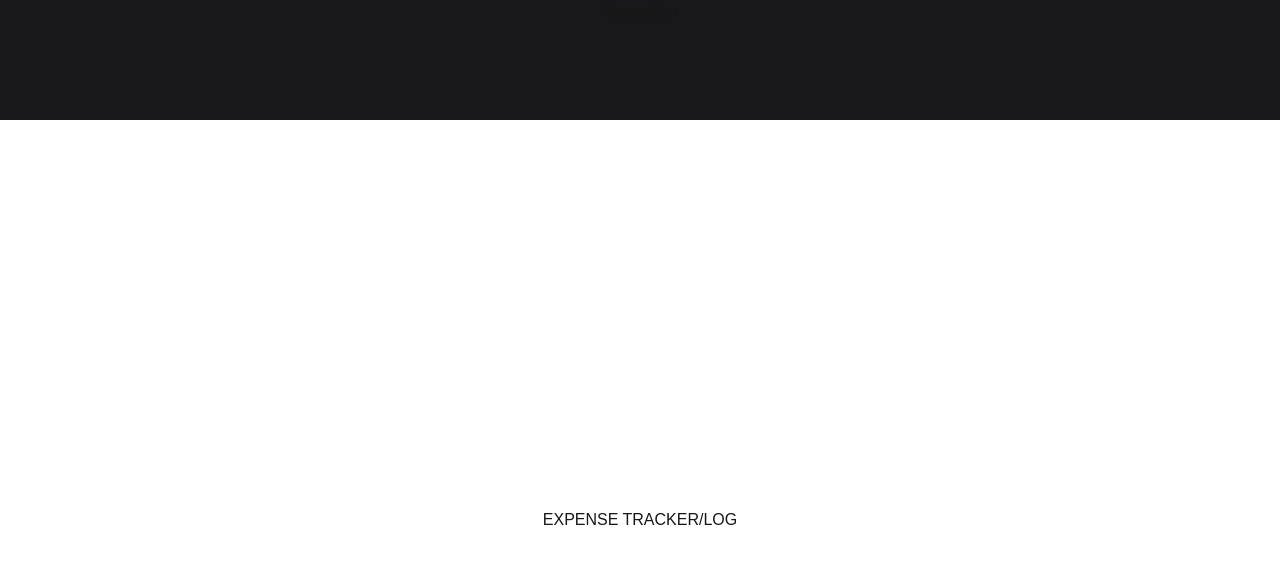
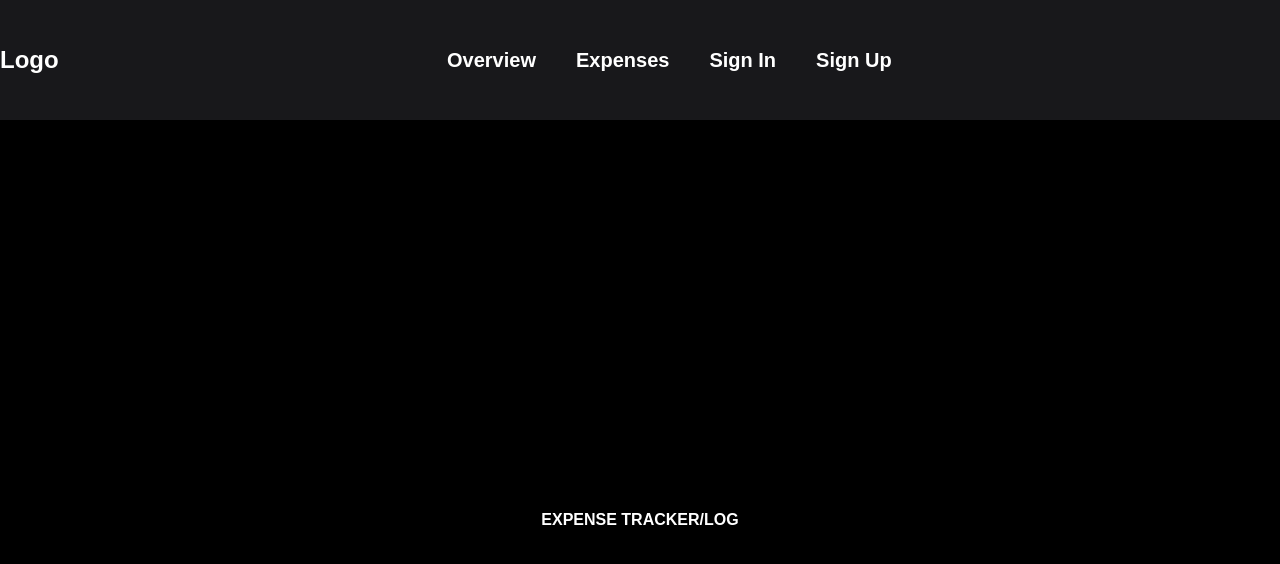
Before and after one commit to JosueSalazaku/expense-log, a Next.js app: page / in a window 1280 px wide. Shown: the top 564 px of the page. Built offline with nearby package versions, Linux system fonts and the light colour scheme.

Commit message:
Refactor Navigation component to include logo and navigation links

```diff
--- a/src/app/Components/Navigation.tsx
+++ b/src/app/Components/Navigation.tsx
@@ -1,9 +1,16 @@
+import Link from 'next/link'
 import React from 'react'
 
 export default function Navigation() {
   return (
-    <nav className='w-screen h-[120px] flex flex-row justify-center item-center bg-zinc-900'>
-      Navigation
+    <nav className='w-screen h-[120px] flex flex-row justify-between items-center bg-zinc-900'>
+      <Link href="/" className='text-2xl font-bold'>Logo</Link>
+      <ul className='flex flex-row justify-center items-center font-bold gap-10 text-xl w-full'>
+        <li><Link href="/dashboard">Overview</Link></li>
+        <li><Link href="/expenses">Expenses</Link></li>
+        <li><Link href="/sign-in">Sign In</Link></li>
+        <li><Link href="/sign-up">Sign Up</Link></li>
+      </ul>
     </nav>
   )
 }
--- a/src/app/layout.tsx
+++ b/src/app/layout.tsx
@@ -29,7 +29,7 @@ export default function RootLayout({
   <ClerkProvider>
     <html lang="en">
       <body
-        className={`${geistSans.variable} ${geistMono.variable} antialiased`}
+        className={`${geistSans.variable} ${geistMono.variable} antialiased bg-black text-white font-bold`}
         >
        <Navigation />
         {children}
--- a/src/app/sign-in/[[...sign-in]]/page.tsx
+++ b/src/app/sign-in/[[...sign-in]]/page.tsx
@@ -1,5 +1,11 @@
-import { SignIn } from '@clerk/nextjs'
+"use client";
+
+import { SignIn } from "@clerk/nextjs";
 
 export default function Page() {
-  return <SignIn />
+  return (
+    <div className="flex items-center justify-center mt-8">
+      <SignIn path="/sign-in" />
+   </div>
+  );
 }
--- a/src/app/sign-up/[[...sign-up]]/page.tsx
+++ b/src/app/sign-up/[[...sign-up]]/page.tsx
@@ -1,5 +1,11 @@
-import { SignUp } from '@clerk/nextjs'
+"use client";
+
+import { SignUp } from "@clerk/nextjs";
 
 export default function Page() {
-  return <SignUp />
+  return (
+    <div className="flex items-center justify-center mt-8">
+      <SignUp path="/sign-up" />
+   </div>
+  );
 }
```
